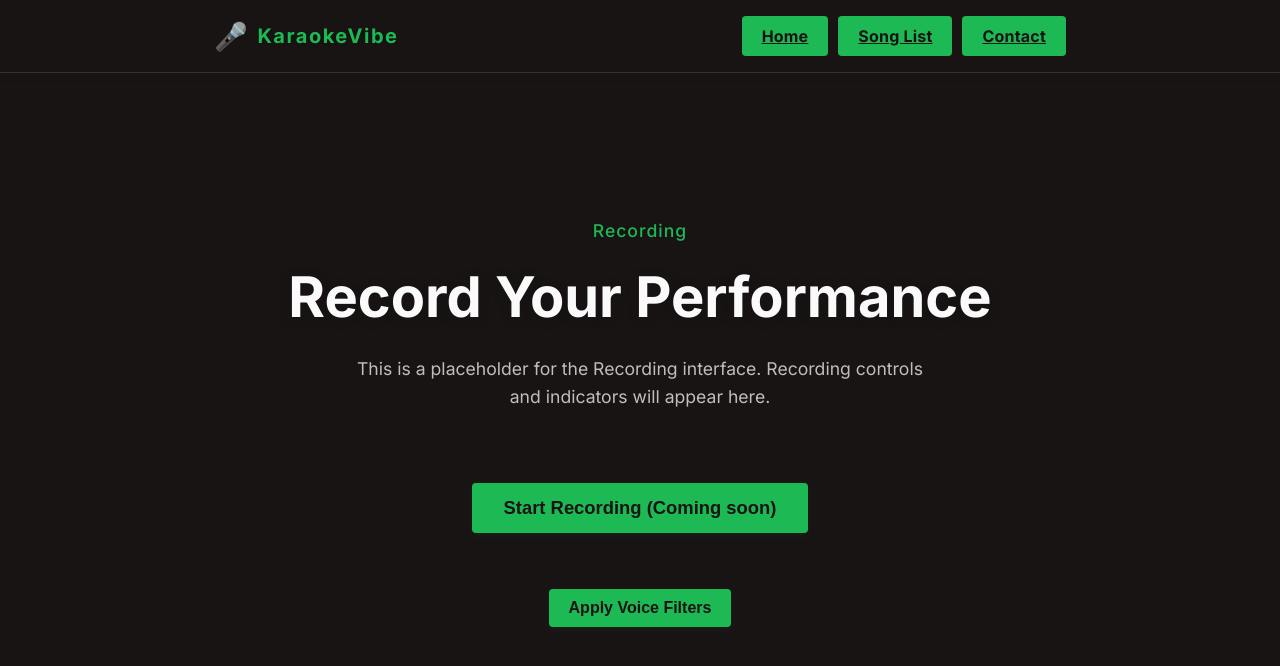
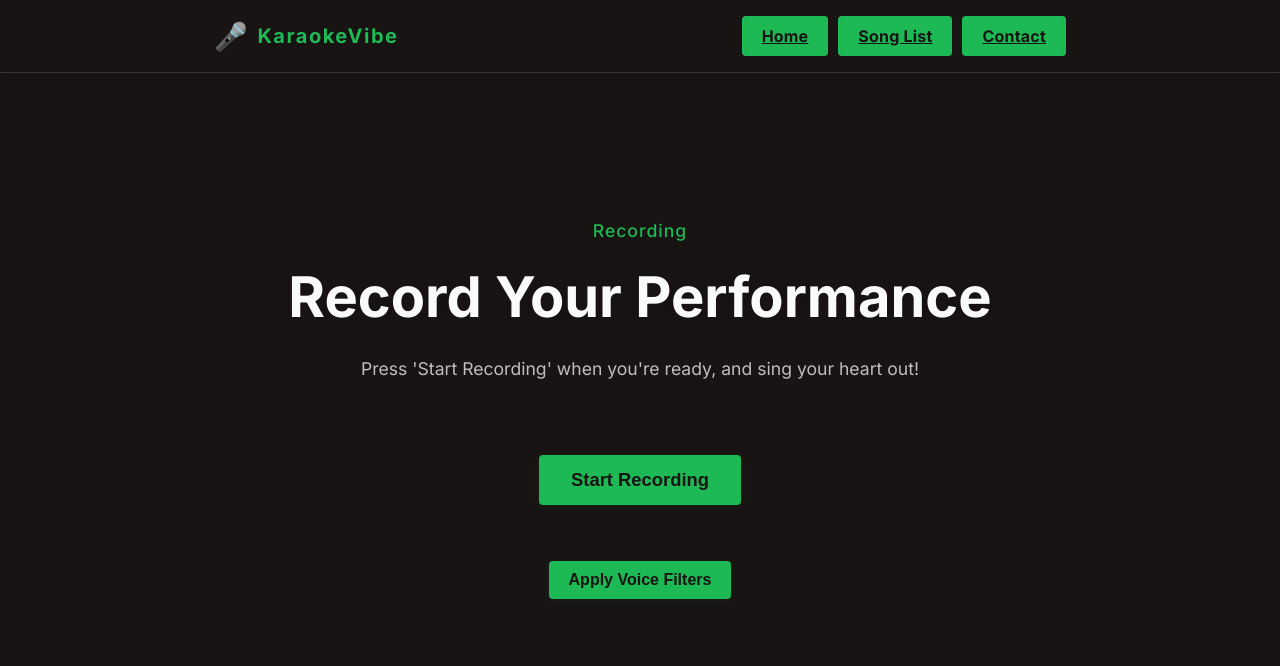
Before and after one commit to Workflow-Manager-admin/karaokevibe-32544-73be3bd8, a React (Create React App) app in the folder karaoke_app/: page /record in a window 1280 px wide. Shown: the top 666 px of the page. Built offline with nearby package versions, Linux system fonts and the light colour scheme; the HTML template or start-up script is replaced by a standard one.

Commit message:
Auto-commit: Changes as of 2025-06-06T07:10:29.262522+00:00

```diff
--- a/karaoke_app/src/Recording.js
+++ b/karaoke_app/src/Recording.js
@@ -1,37 +1,94 @@
-import React from "react";
+import React, { useState, useRef, useEffect } from "react";
 
 // PUBLIC_INTERFACE
 /**
- * KaraokeVibe - Recording Stub Component
- * Displays a placeholder UI for the Recording feature.
- * Includes "Apply Voice Filters" button to proceed demo flow.
+ * KaraokeVibe - Recording Component with Mock "Start Recording" Feature
+ * Adds a real "Start Recording" button with state, visual indicator, and a mock timer.
+ * No actual audio recorded; state-driven UI only for demo/MVP.
  */
 import { useNavigate } from "react-router-dom";
 
 function Recording() {
   const navigate = useNavigate();
+  const [isRecording, setIsRecording] = useState(false);
+  const [elapsed, setElapsed] = useState(0);
+  const timerRef = useRef(null);
+
+  // Start/stop mock timer on recording state
+  useEffect(() => {
+    if (isRecording) {
+      timerRef.current = setInterval(() => setElapsed(e => e + 1), 1000);
+    } else {
+      clearInterval(timerRef.current);
+      setElapsed(0);
+    }
+    return () => clearInterval(timerRef.current);
+  }, [isRecording]);
+
+  // Format seconds as MM:SS
+  function formatTime(seconds) {
+    const mm = String(Math.floor(seconds / 60)).padStart(2, "0");
+    const ss = String(seconds % 60).padStart(2, "0");
+    return `${mm}:${ss}`;
+  }
 
   return (
     <div className="hero">
       <div className="subtitle">Recording</div>
       <h1 className="title">Record Your Performance</h1>
       <div className="description">
-        This is a placeholder for the Recording interface. Recording controls and indicators will appear here.
+        {isRecording
+          ? (
+              <span style={{ color: "var(--accent)" }}>
+                <span
+                  style={{
+                    display: "inline-block",
+                    height: 16,
+                    width: 16,
+                    borderRadius: "50%",
+                    background: "red",
+                    marginRight: 8,
+                    boxShadow: "0 0 6px 2px rgba(255,0,0,0.5)",
+                    verticalAlign: "middle",
+                    animation: "blinker 1s step-start infinite"
+                  }}
+                />
+                <b>Recording... {formatTime(elapsed)}</b>
+              </span>
+            )
+          : "Press 'Start Recording' when you're ready, and sing your heart out!"}
       </div>
       <div style={{ margin: "2rem 0" }}>
-        <button className="btn btn-large" disabled>
-          Start Recording (Coming soon)
+        <button
+          className="btn btn-large"
+          style={
+            isRecording
+              ? { background: "#191414", color: "#FFD700", border: "2px solid red" }
+              : {}
+          }
+          onClick={() => setIsRecording(rec => !rec)}
+          aria-pressed={isRecording}
+        >
+          {isRecording ? "Stop Recording" : "Start Recording"}
         </button>
       </div>
       <div style={{ marginBottom: 32 }}>
         <button
           className="btn"
-          style={{ background: "var(--primary)", color: "var(--secondary)" }}
+          style={{
+            background: "var(--primary)",
+            color: "var(--secondary)"
+          }}
           onClick={() => navigate("/filters")}
+          disabled={isRecording}
         >
           Apply Voice Filters
         </button>
       </div>
+      {/* Keyframes for blinking red dot, add as inline style tag if not present elsewhere */}
+      <style>
+        {`@keyframes blinker { 50% { opacity: 0.18; } }`}
+      </style>
     </div>
   );
 }
```
Also changed, not shown: 1 other file (tests, documents, lock files or other folders).
